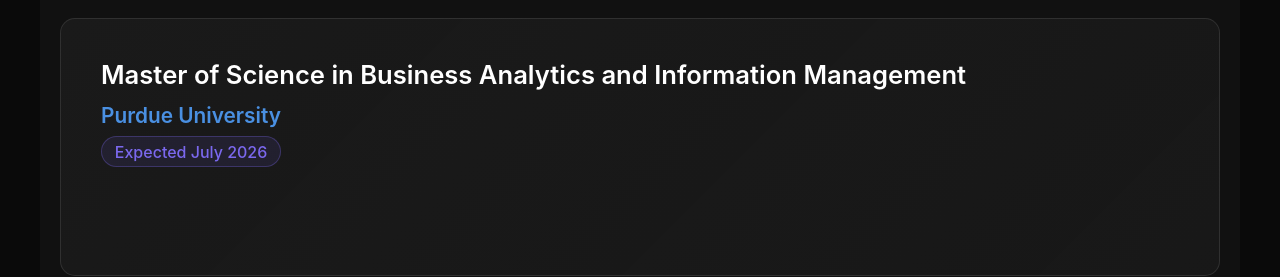
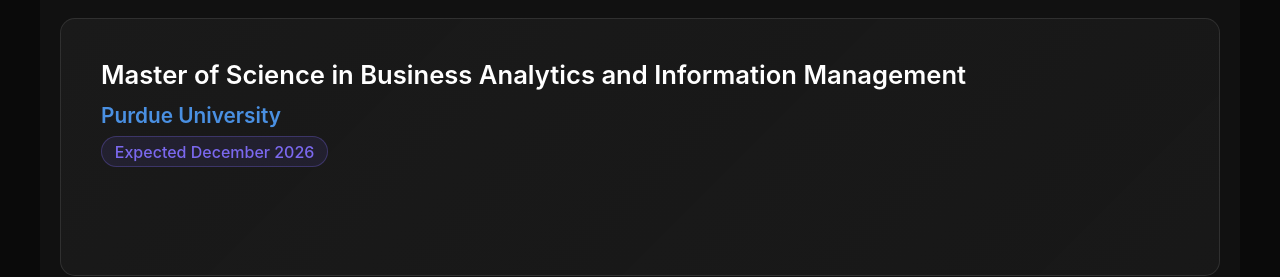
Before and after one commit to haseebali1101/Portfolio, a React (Create React App) app: page / in a window 1280 px wide. Shown: the part 1000-1277 px from the top of the page. Built offline with nearby package versions, Linux system fonts and the light colour scheme.

Commit message:
Update portfolioData.js

```diff
--- a/src/data/portfolioData.js
+++ b/src/data/portfolioData.js
@@ -22,7 +22,7 @@
       university: "Purdue University",
       school: "Daniels School of Business",
       location: "West Lafayette, IN",
-      year: "Expected July 2026",
+      year: "Expected December 2026",
       honors: [
         "Recipient of Purdue Graduate Scholarship"
       ]
```
